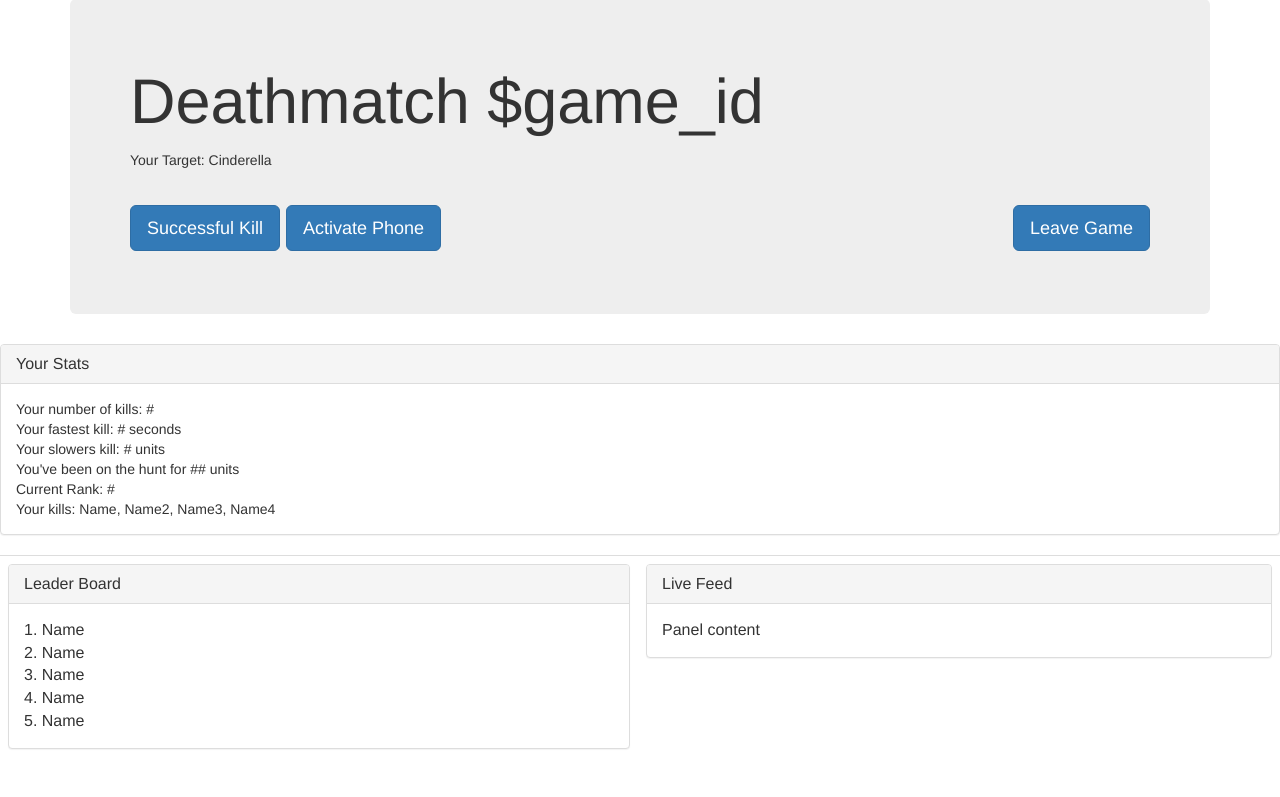
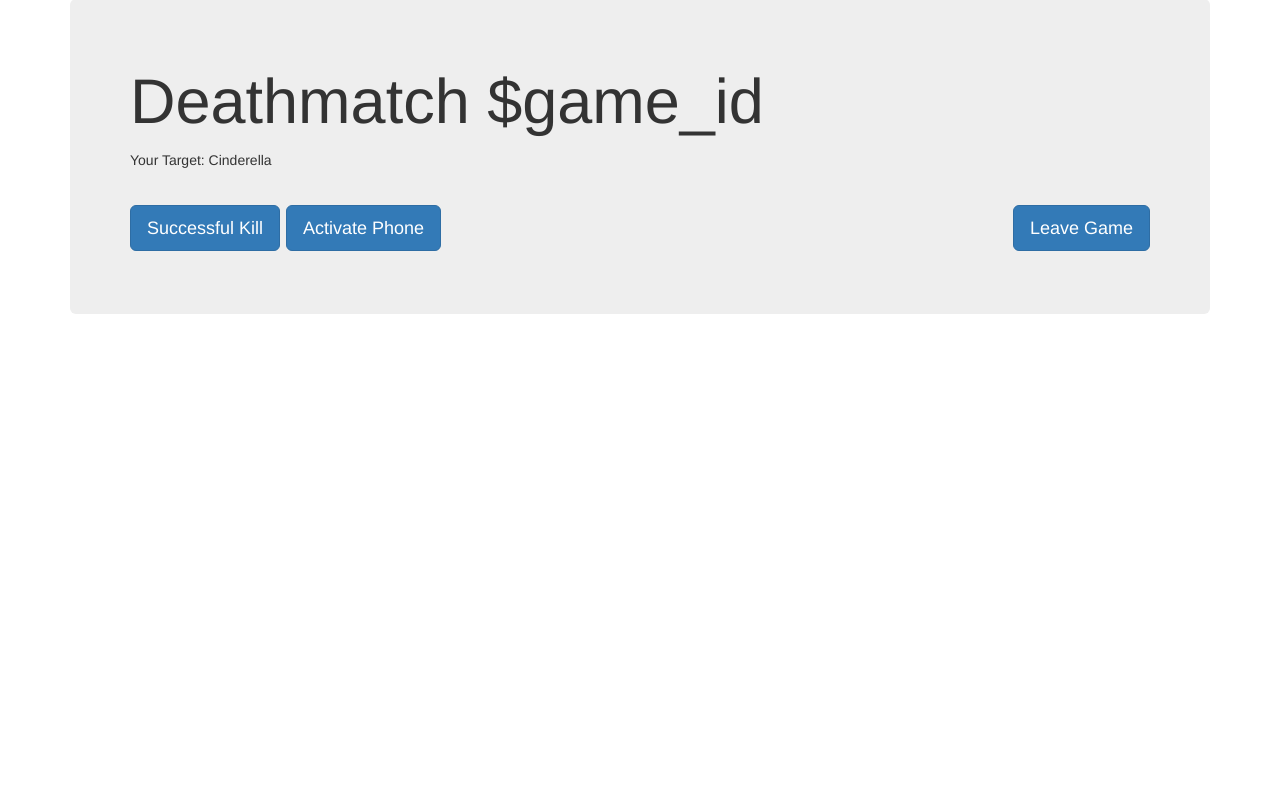
Before and after one commit to funmibifashina/websassins, a Python web app: template templates/deathmatch.html in a window 1280 px wide. Shown: the part 93-890 px from the top of the page. After the commit the page ends 407 px from the top, so only its background shows below. Run offline with Jinja, Linux system fonts and the light colour scheme; the template is opened without the code that fills it, so the values that code supplies are empty; some libraries are stand-ins or nearby versions.

Commit message:
Removed silly things from game page

```diff
--- a/templates/deathmatch.html
+++ b/templates/deathmatch.html
@@ -78,7 +78,7 @@
     </script>
     <script src="https://netdna.bootstrapcdn.com/bootstrap/3.0.0/js/bootstrap.min.js">
     </script>
-    <div class="panel panel-default">
+    <!-- <div class="panel panel-default">
       <div class="panel-heading">
         <h3 class="panel-title">
           Your Stats
@@ -144,7 +144,7 @@
           </td>
         </tr>
       </tbody>
-    </table>
+    </table> -->
   </body>
 
 </html>
```
